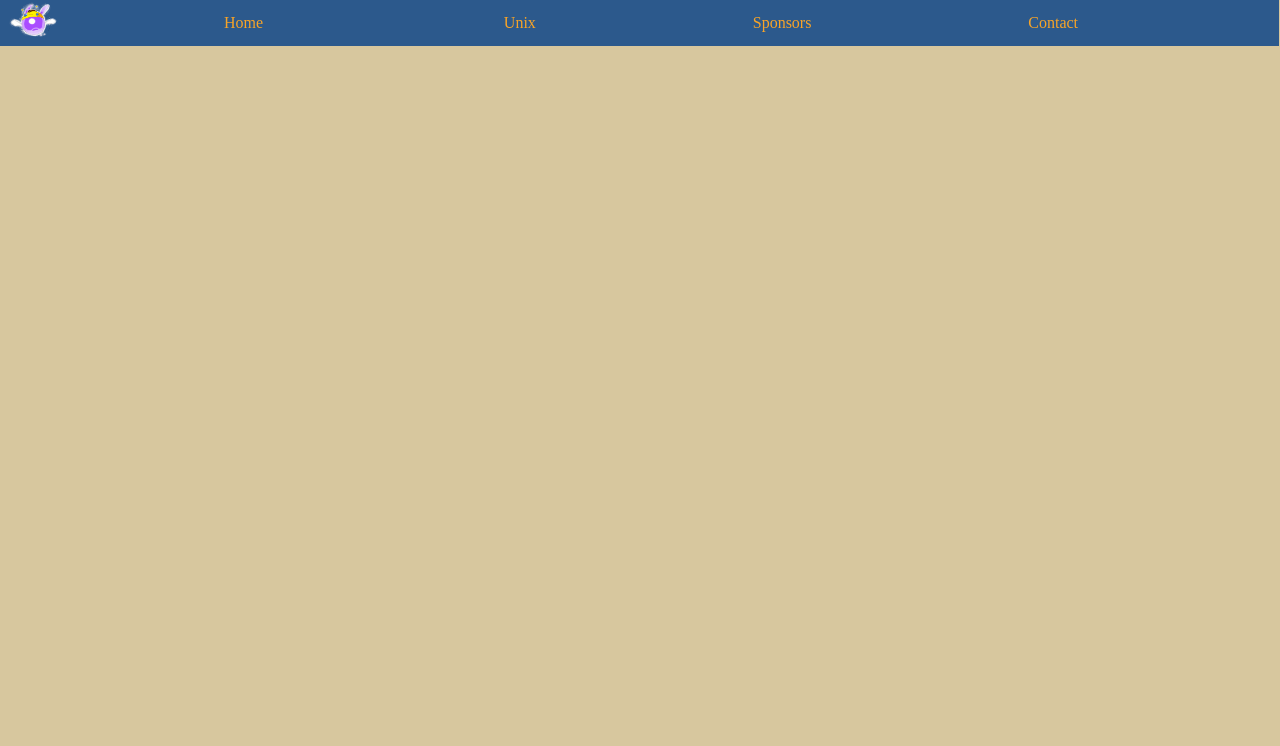
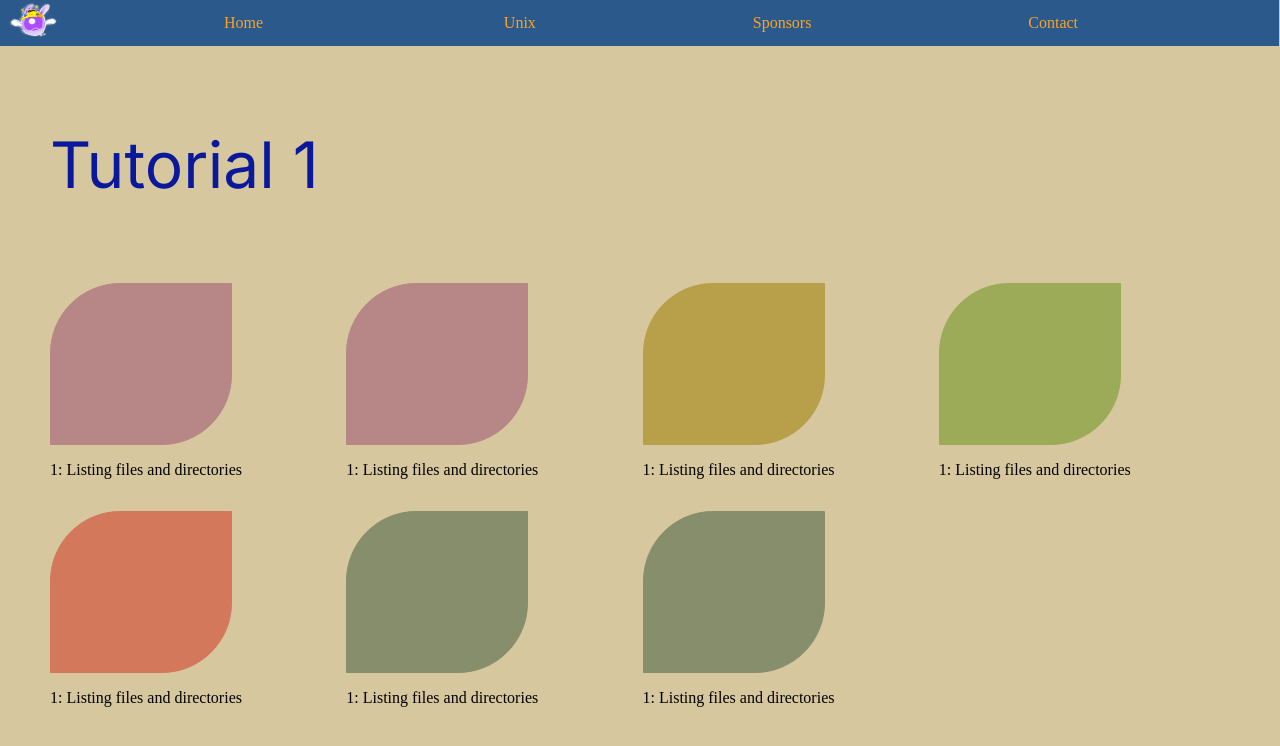
Before and after one commit to Kaiirros/ISTE240-Roasted-Duck, a PHP site: page /tutorial2.php in a window 1280 px wide. Shown: the top 746 px of the page. Run offline with PHP 8.4, Linux system fonts and the light colour scheme.

Commit message:
tutorial 1

```diff
--- a/assets/css/style.css
+++ b/assets/css/style.css
@@ -119,6 +119,7 @@ button {
     color:#FFFFFF;
     font-weight: lighter;
     margin-bottom: 5px;
+    font-weight: 100;
 }
 
 .p1{
@@ -127,6 +128,7 @@ button {
     font-weight: lighter;
     font-size: 48px;
     margin-top: 5px;
+    font-weight: 100;
 }
 
 .grid1{
--- a/assets/css/style1.css
+++ b/assets/css/style1.css
@@ -118,6 +118,7 @@ body{
     color: #0A199B;
     text-align: left;
     margin-top: 2em;
+    font-weight: 100;
 
 }
 
@@ -161,6 +162,7 @@ body{
     font-size: 24px;
     color: white;
     text-align: left;
+    font-weight: 100;
 }
 
 .p1 {
--- a/assets/css/style2.css
+++ b/assets/css/style2.css
@@ -107,15 +107,71 @@ body{
     justify-content: space-evenly;
 }
 
+.container{
+    border:1px solid #B78787;
+    border-bottom-right-radius: 70px;
+    border-top-left-radius: 70px;
+    width:180px;
+    height: 160px;
+    background-color: #B78787;
+}
+
+.container1{
+    border:1px solid #B8A04A;
+    border-bottom-right-radius: 70px;
+    border-top-left-radius: 70px;
+    width:180px;
+    height: 160px;
+    background-color: #B8A04A;
+}
+
+.container2{
+    border:1px solid #9BAB58;
+    border-bottom-right-radius: 70px;
+    border-top-left-radius: 70px;
+    width:180px;
+    height: 160px;
+    background-color: #9BAB58;
+}
+
+.container3{
+    border:1px solid #D3785B;
+    border-bottom-right-radius: 70px;
+    border-top-left-radius: 70px;
+    width:180px;
+    height: 160px;
+    background-color: #D3785B;
+}
+
+.container4{
+    border:1px solid #878E6B;
+    border-bottom-right-radius: 70px;
+    border-top-left-radius: 70px;
+    width:180px;
+    height: 160px;
+    background-color: #878E6B;
+}
+
+
+.grid5 {
+    display: grid;
+    grid-template-columns: 1fr 1fr 1fr 1fr;
+    justify-content: space-evenly;
+    column-gap: 5px;
+    margin-top: 50px;
+}
+
 .p1{
     font-family: 'Inter';
     font-size: 96px;
     color:#0A199B;
+    font-weight: 100;
 }
 
 .p2 , .p3 {
     font-family: 'Inter';
     font-size: 36px;
+    font-weight: 100;
 
 }
 
@@ -127,4 +183,12 @@ body{
 .p21 , .p4{
     font-family: 'Inter';
     font-size: 26px;
+    font-weight: 100;
 }
+
+.one{
+    color:#0A199B;
+    font-family: 'Inter';
+    font-size: 64px;
+    font-weight: 100;
+}
--- a/tutorial2.php
+++ b/tutorial2.php
@@ -10,7 +10,50 @@
   include $path . 'assets/inc/nav.php';
 ?>
 
+<div class="grid3">
+  <br>
+  <br>
+  <br>
+  <p class="one"> Tutorial 1</p>
+  <div class="grid5">
 
+    <div>
+      <p class="container"></p>
+      <p> 1: Listing files and directories</p>
+    </div>
+
+    <div>
+      <p class="container"></p>
+      <p> 1: Listing files and directories</p>
+    </div>
+
+    <div>
+      <p class="container1"></p>
+      <p> 1: Listing files and directories</p>
+    </div>
+
+    <div>
+      <p class="container2"></p>
+      <p> 1: Listing files and directories</p>
+    </div>
+
+    <div>
+      <p class="container3"></p>
+      <p> 1: Listing files and directories</p>
+    </div>
+
+    <div>
+      <p class="container4"></p>
+      <p> 1: Listing files and directories</p>
+    </div>
+
+    <div>
+      <p class="container4"></p>
+      <p> 1: Listing files and directories</p>
+    </div>
+  </div>
+
+</div>
 
 <?php
   $path='./';
```
